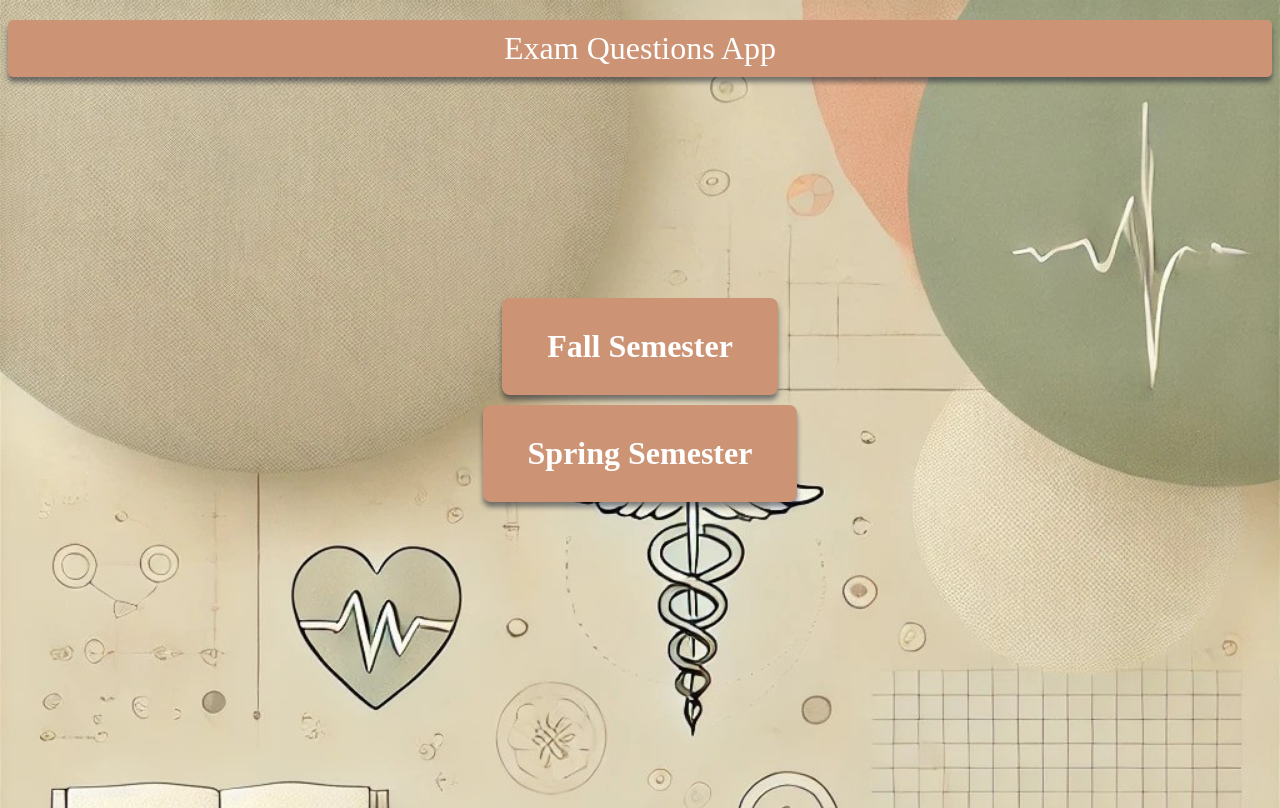
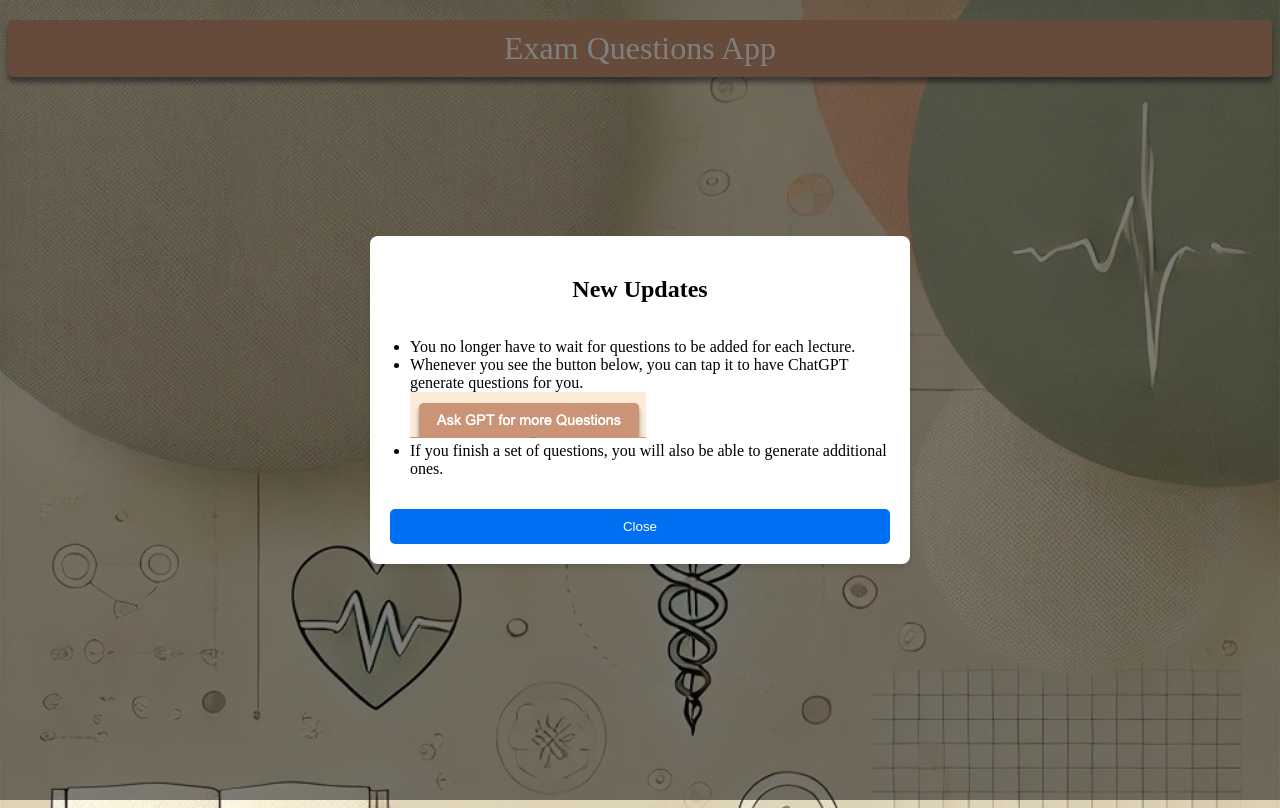
Before and after one commit to Abdull118/ai-question-generator, a Next.js app: page / in a window 1280 px wide. Built offline with nearby package versions, Linux system fonts and the light colour scheme; no server answers; the database is empty.

Commit message:
added new updates notification

```diff
--- a/app/page.js
+++ b/app/page.js
@@ -14,6 +14,8 @@ const Home = () => {
   const [showOMMOptions, setShowOMMOptions] = useState(false);
   const [showPMPHOptions, setShowPMPHOptions] = useState(false);
   const [activeButton, setActiveButton] = useState(null); // Track active button
+  const [showModal, setShowModal] = useState(false);
+
   const router = useRouter();
 
   const handleRoute = (route) => {
@@ -105,8 +107,39 @@ const Home = () => {
     }
   };
 
+  useEffect(() => {
+    const hasSeenModal = localStorage.getItem("hasSeenUpdateModal");
+    if (!hasSeenModal) {
+      setShowModal(true);
+    }
+  }, []);
+
+  const closeModal = () => {
+    setShowModal(false);
+    localStorage.setItem("hasSeenUpdateModal", "true");
+  };
+
   return (
     <>
+    {showModal && (
+        <div className={styles.modalOverlay}>
+          <div className={styles.modal}>
+            <div className={styles.modalHeader}>
+              <h2>New Updates</h2>
+            </div>
+            <div className={styles.modalBody}>
+              <ul>
+                <li>You no longer have to wait for questions to be added for each lecture.</li>
+                <li>Whenever you see the button below, you can tap it to have ChatGPT generate questions for you.</li>
+                <img src="/images/chatGPTButton.png" />
+                <li>If you finish a set of questions, you will also be able to generate additional ones.</li>
+
+              </ul>
+              <button className={styles.modalCloseButton} onClick={closeModal}>Close</button>
+            </div>
+          </div>
+        </div>
+      )}
       <div className={styles.title}>Exam Questions App</div>
 
       <div className={styles.container}>
--- a/app/page.module.css
+++ b/app/page.module.css
@@ -308,3 +308,51 @@
   box-shadow: 0px 5px 5px rgba(16, 24, 40, 0.5);
 
 }
+
+.modalOverlay {
+  position: fixed;
+  top: 0;
+  left: 0;
+  width: 100%;
+  height: 100%;
+  background: rgba(0, 0, 0, 0.5);
+  display: flex;
+  justify-content: center;
+  align-items: center;
+}
+
+.modal {
+  background: white;
+  width: 70%;
+  max-width: 500px;
+  padding: 20px;
+  border-radius: 8px;
+  box-shadow: 0 4px 6px rgba(0, 0, 0, 0.1);
+}
+
+.modalHeader {
+  display: flex;
+  justify-content: center;
+  align-items: center;
+  text-align: center;
+}
+
+
+.modalBody {
+  margin-top: 10px;
+}
+
+.modalBody ul {
+  padding-left: 20px;
+}
+
+.modalCloseButton {
+  background: #0070f3;
+  color: white;
+  border: none;
+  padding: 10px;
+  width: 100%;
+  margin-top: 15px;
+  border-radius: 5px;
+  cursor: pointer;
+}
```
Also changed, not shown: public/images/chatGPTButton.jpg (added), public/images/chatGPTButton.png (added).
